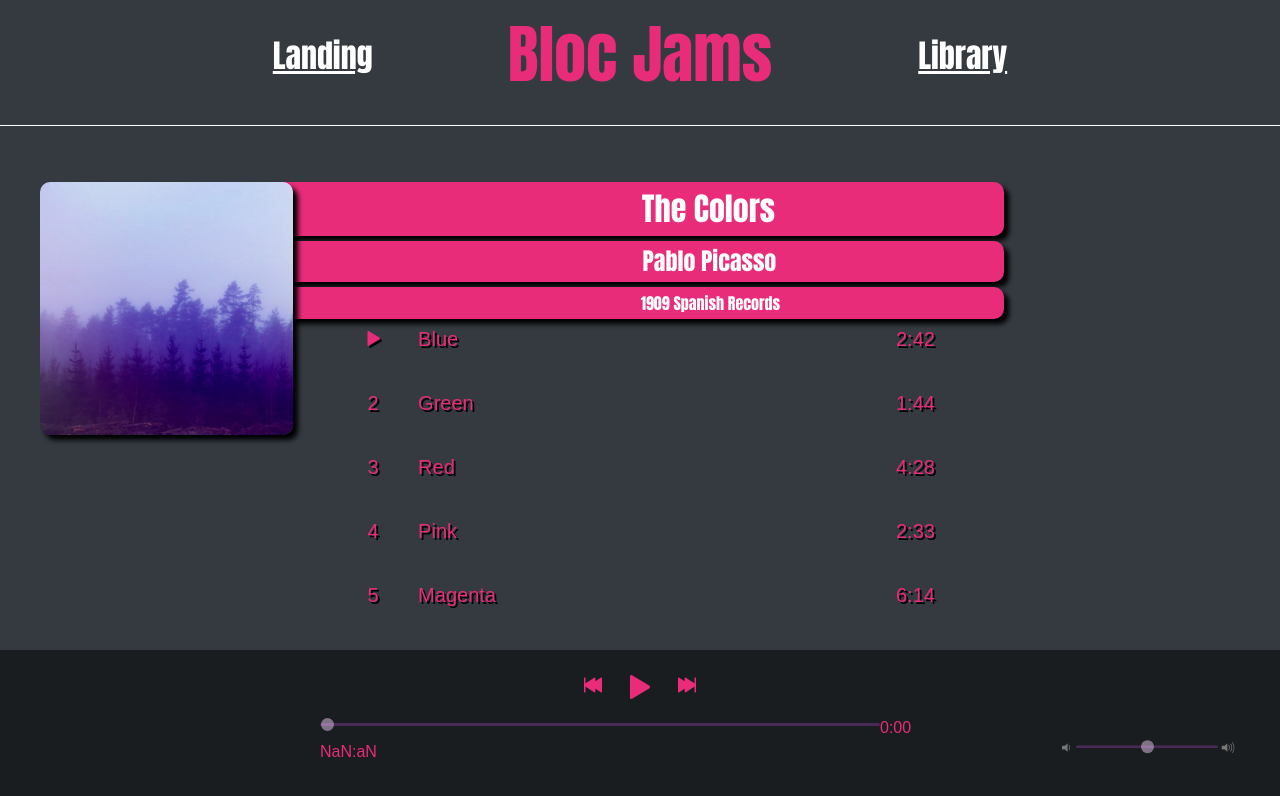
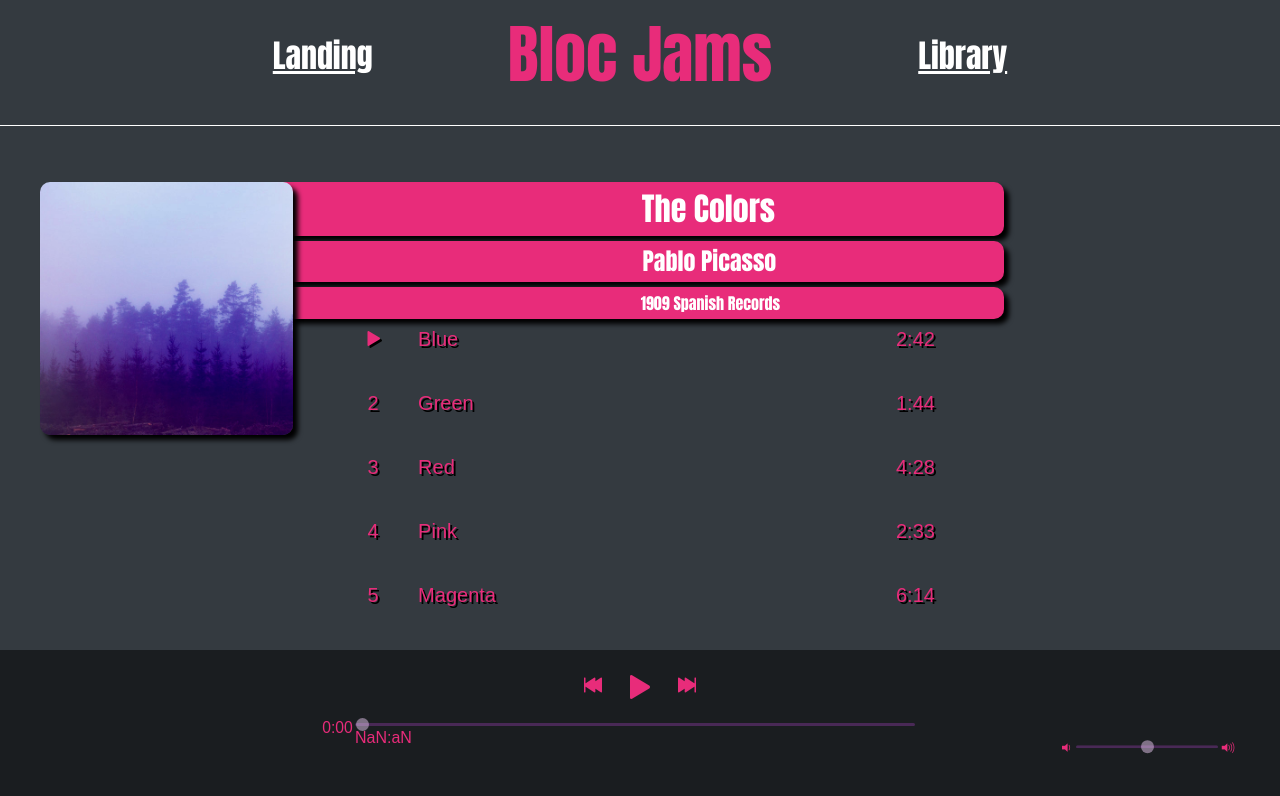
Before and after one commit to GraysonConnor/bloc-jams-react, a React (Create React App) app: page /album/the-colors in a window 1280 px wide. Shown: the top 796 px of the page. Built offline with nearby package versions, Linux system fonts and the light colour scheme.

Commit message:
fixed current-time/total-time on player bar

```diff
--- a/src/components/Album.js
+++ b/src/components/Album.js
@@ -128,7 +128,6 @@
 
 
 
-
    render() {
      return (
        <section className="album">
--- a/src/components/PlayerBar.js
+++ b/src/components/PlayerBar.js
@@ -18,7 +18,7 @@ import '.././styles/PlayerBar.css';
         </button>
       </section>
       <section id="time-control">
-        {this.props.formatTime(this.props.currentTime)}
+        <div id="current-time">{this.props.formatTime(this.props.currentTime)}</div>
         <input
           type="range"
           className="seek-bar"
--- a/src/styles/PlayerBar.css
+++ b/src/styles/PlayerBar.css
@@ -51,22 +51,26 @@
   margin: 0.5rem auto;
   width: 50%;
   margin-bottom: 40px;
-  color: rgb(232, 44, 122);;
+  color: rgb(232, 44, 122);
+
 }
-
-#time-control div,
-#volume-control div {
-  font-size: 0.8rem;
-  color: hsla(0, 0%, 100%, 0.4);
+#time-control div {
+  font-size: 0.98rem;
+  color: rgb(232, 44, 122);
   width: 35px;
   display: block;
   float: left;
   text-align: center;
+
 }
 
 #volume-control div {
   font-size: 0.9rem;
   width: 20px;
+  display: block;
+  color: rgb(232, 44, 122);
+  float: left;
+  text-align: center;
 }
 
 #volume-control {
```
Lines whose indentation alone changed are shown as unchanged.
